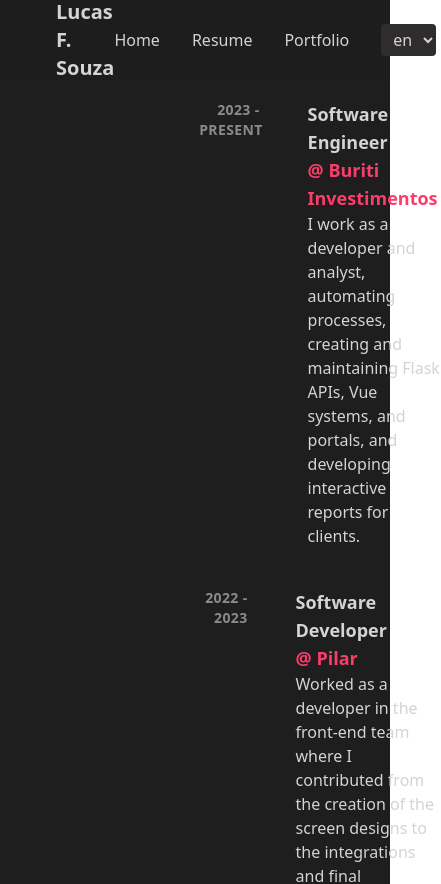
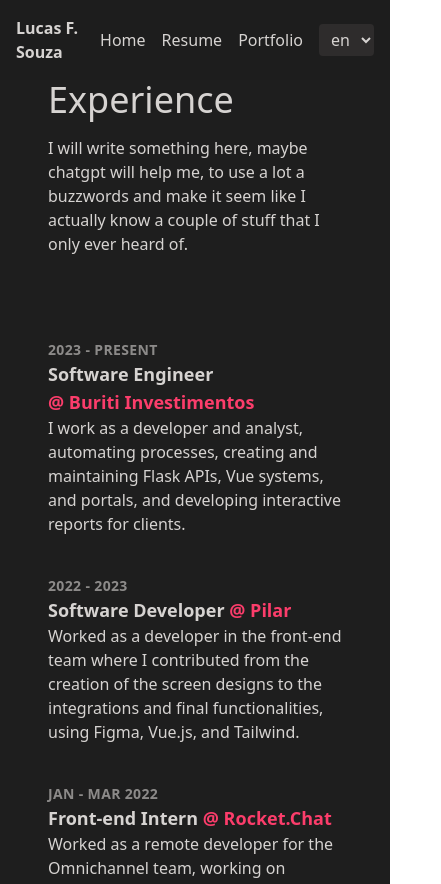
Before and after one commit to LucasFASouza/lucasfsouza, a Next.js app: page /resume in a window 390 px wide. Shown: the top 884 px of the page, 441 px wide, since content can reach past the window. Built offline with nearby package versions, Linux system fonts and the light colour scheme.

Commit message:
Start responsive

```diff
--- a/components/Layout.js
+++ b/components/Layout.js
@@ -4,7 +4,7 @@
 const Layout = ({ children, locales }) => (
   <div className="min-h-screen bg-primary-dark text-stone-300">
     <Navbar locales={locales} />
-    <div className="px-36">{children}</div>
+    <div className="px-12 md:px-36">{children}</div>
   </div>
 );
 
--- a/components/ListResume.js
+++ b/components/ListResume.js
@@ -5,12 +5,12 @@
     <ul>
       {list.map((item, index) => (
         <li key={index} className="py-5">
-          <div className="flex justify-between gap-12">
-            <p className="uppercase tracking-wide text-sm font-semibold opacity-60 w-1/4 text-end">
+          <div className="flex justify-between md:gap-12 flex-col md:flex-row">
+            <p className="uppercase tracking-wide text-sm font-semibold opacity-60 md:w-1/4 md:text-end">
               {item.startDate} {item.endDate && <span>- {item.endDate}</span>}
             </p>
 
-            <div className="w-3/4">
+            <div className="md:w-3/4">
               <h2 className="text-lg font-bold">
                 {item.title}{" "}
                 <div className="inline-block text-accent-pink ">
--- a/components/Navbar.js
+++ b/components/Navbar.js
@@ -34,7 +34,7 @@
 
   return (
     <nav
-      className={`z-50 flex justify-between items-center px-14 h-20 bg-primary-dark bg-opacity-85 backdrop-blur ${
+      className={`z-50 flex justify-between items-center px-4 sm:px-8 md:px-14 h-20 bg-primary-dark bg-opacity-85 backdrop-blur ${
         isTop ? "" : "shadow-md shadow-neutral-900"
       }`}
       style={{
@@ -44,13 +44,13 @@
       }}
     >
       <Link
-        className="font-bold text-xl color-transition"
+        className="font-bold text-base sm:text-lg md:text-xl color-transition "
         href="/"
         locale={router.locale}
       >
         Lucas F. Souza
       </Link>
-      <ul className="flex gap-8 items-center">
+      <ul className="flex gap-4 sm:gap-6 md:gap-8 items-center">
         {links.map((link, index) => (
           <li key={index}>
             <Link href={link.href} locale={router.locale}>
--- a/pages/index.js
+++ b/pages/index.js
@@ -25,7 +25,7 @@
       <main dir={dir}>
         <Layout>
           <div
-            className="flex flex-col justify-center w-1/2 gap-8"
+            className="flex flex-col justify-center w-full md:w-1/2 gap-8"
             style={{ height: "calc(100vh - 80px)" }}
           >
             <h1 className="text-4xl">
--- a/pages/portfolio.js
+++ b/pages/portfolio.js
@@ -4,7 +4,7 @@
 import Layout from "@/components/Layout";
 import { useRouter } from "next/router";
 import Head from "next/head";
-import Project from "@/components/portfolio/Project";
+import Project from "@/components/Project";
 
 const Portfolio = ({ dir }) => {
   const intl = useIntl();
@@ -56,8 +56,8 @@
 
       <main dir={dir}>
         <Layout locales={locales}>
-          <div className="flex">
-            <div className="w-1/3">
+          <div className="flex flex-col md:flex-row">
+            <div className="md:w-1/3">
               <select
                 multiple
                 value={selectedStacks}
@@ -72,7 +72,7 @@
               </select>
             </div>
 
-            <div className="flex flex-wrap w-2/3">
+            <div className="flex flex-wrap md:w-2/3">
               {filteredProjects.map((project, index) => (
                 <Project key={index} project={project} index={index} />
               ))}
--- a/pages/resume.js
+++ b/pages/resume.js
@@ -31,8 +31,8 @@
       <main dir={dir}>
         <Layout locales={locales}>
           <div className="flex flex-col gap-12 items-center">
-            <div className="flex flex-row gap-16">
-              <div className="w-1/2  flex flex-col justify-center gap-4">
+            <div className="flex flex-col md:flex-row gap-16">
+              <div className="md:w-1/2  flex flex-col justify-center gap-4">
                 <div className="text-4xl">
                   <FormattedMessage id="page.resume.jobs.title" />
                 </div>
@@ -41,15 +41,15 @@
                 </p>
               </div>
 
-              <div className="w-1/2">
+              <div className="md:w-1/2">
                 <ListResume list={jobs} />
               </div>
             </div>
 
             <hr className="my-8 w-1/3" />
 
-            <div className="flex flex-row gap-16">
-              <div className="w-1/2  flex flex-col justify-center gap-4">
+            <div className="flex flex-col md:flex-row gap-16">
+              <div className="md:w-1/2 flex flex-col justify-center gap-4">
                 <div className="text-4xl">
                   <FormattedMessage id="page.resume.education.title" />
                 </div>
@@ -58,7 +58,7 @@
                 </p>
               </div>
 
-              <div className="w-1/2">
+              <div className="md:w-1/2">
                 <ListResume list={courses} />
               </div>
             </div>
```
Also changed, not shown: components/Project.js (renamed from components/portfolio/Project.js).
